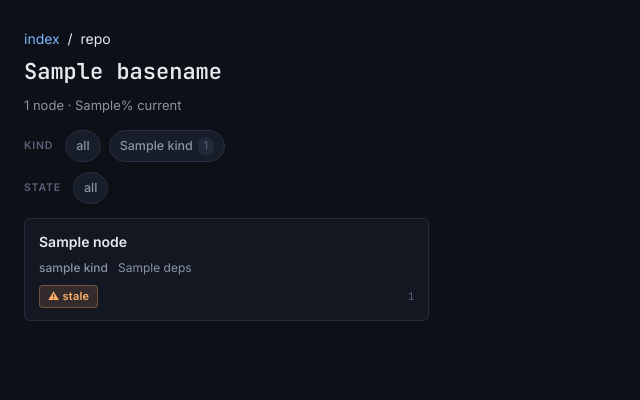
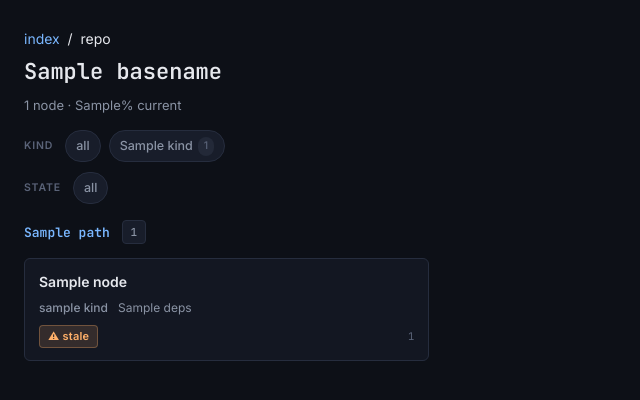
Before and after one commit to Concorda-Sailing/graphui, a Python web app: template app/templates/repo.html in a window 1280 px wide. Shown: the part 56-456 px from the top of the page, without its empty margins (0-640 px from the left). Run offline with Jinja, Linux system fonts and the light colour scheme; the template is opened without the code that fills it: most values are stand-ins (such as "Sample title", 1, 10 or a date in 2020).

Commit message:
ui(repo): group nodes by source.path on /graph/repo/<basename>
The flat list was unbrowsable at scale (concorda-api has ~575 service
nodes; the repo page just dumped them all in one grid). Grouping by
file restores the natural reading unit so the user can scan "what
lives in this file" before drilling into a function.

New loader helper nodes_for_repo_grouped() reuses nodes_for_repo for
the per-node shape, then clusters by source.path. Existing kind/state
filters still apply; sort order within a file group is preserved
(highest fan_out first). Nodes without a source.path land under
"(no path)" at the end.

Co-Authored-By: Claude Opus 4.7 (1M context) <noreply@anthropic.com>

```diff
--- a/app/main.py
+++ b/app/main.py
@@ -148,7 +148,8 @@ def repo_detail(
     state: str | None = None,
 ) -> HTMLResponse:
     """One source repo, optionally filtered by kind + state. Cards, not table."""
-    nodes = loader.nodes_for_repo(basename, kind=kind, state=state)
+    groups = loader.nodes_for_repo_grouped(basename, kind=kind, state=state)
+    node_count = sum(len(g["nodes"]) for g in groups)
     summary_entry = next(
         (r for r in loader.repo_summary() if r["basename"] == basename),
         None,
@@ -161,7 +162,8 @@ def repo_detail(
         {
             "basename": basename,
             "summary": summary_entry,
-            "nodes": nodes,
+            "groups": groups,
+            "node_count": node_count,
             "kind_filter": kind,
             "state_filter": state,
             "meta": loader.load_meta(),
--- a/app/static/style.css
+++ b/app/static/style.css
@@ -878,6 +878,43 @@ h2 {
   text-align: right;
 }
 
+/* File grouping on repo page */
+.repo-file-group {
+  margin-bottom: 28px;
+}
+.repo-file-header {
+  display: flex;
+  align-items: center;
+  gap: 12px;
+  margin: 16px 0 12px;
+  font-size: 13px;
+  color: var(--fg-mute);
+  font: 600 12.5px var(--mono);
+  letter-spacing: 0.02em;
+  text-transform: uppercase;
+}
+.repo-file-header code {
+  background: none;
+  padding: 0;
+  color: var(--accent);
+  font-size: 13px;
+  text-transform: none;
+  letter-spacing: normal;
+}
+.repo-file-count {
+  display: inline-flex;
+  align-items: center;
+  justify-content: center;
+  min-width: 24px;
+  height: 24px;
+  background: var(--bg-2);
+  border: 1px solid var(--border);
+  border-radius: var(--r-sm);
+  color: var(--fg-mute);
+  font-size: 11px;
+  font-weight: 500;
+}
+
 /* Status chips */
 .state-chip {
   display: inline-block;
--- a/app/templates/repo.html
+++ b/app/templates/repo.html
@@ -37,9 +37,15 @@
   {% endfor %}
 </div>
 
-{% if nodes %}
+{% if groups %}
+{% for g in groups %}
+<div class="repo-file-group">
+  <h3 class="repo-file-header">
+    <code>{{ g.path }}</code>
+    <span class="repo-file-count">{{ g.nodes|length }}</span>
+  </h3>
   <div class="node-cards">
-  {% for n in nodes %}
+    {% for n in g.nodes %}
     <a href="{{ n.href }}" class="node-card">
       <div class="node-card-title">{{ n.title }}</div>
       <div class="node-card-meta">
@@ -53,6 +59,8 @@
     </a>
     {% endfor %}
   </div>
+</div>
+{% endfor %}
 {% else %}
 <p class="empty">No nodes match the current filters.</p>
 {% endif %}
```
Also changed, not shown: app/loader.py (+20 -0 lines). Lines whose indentation alone changed are shown as unchanged.
